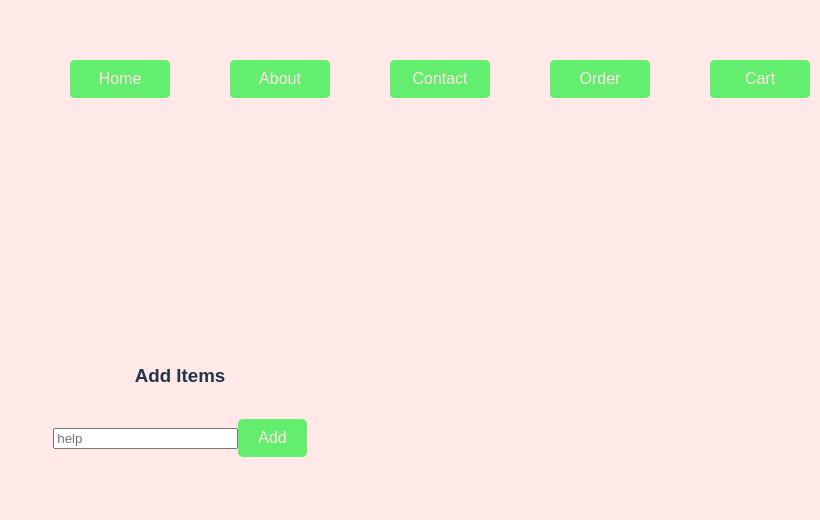
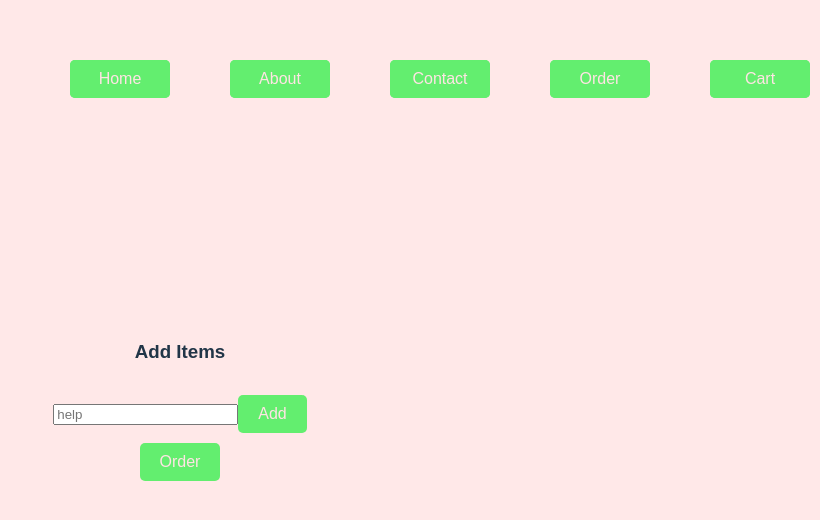
Before and after one commit to ishamotwani/FastGPTFood, a React (Vite) app: page /Order in a window 1280 px wide. Shown: the top 520 px of the page, without its empty margins (460-1280 px from the left). Built offline with nearby package versions, Linux system fonts and the light colour scheme.

Commit message:
Before Order Takes Up the Next 6 Hours

```diff
--- a/src/functions/Navigation.jsx
+++ b/src/functions/Navigation.jsx
@@ -38,5 +38,4 @@ function Navigation() {
     );
 }
 
-
 export default Navigation;
--- a/src/pages/Cart.jsx
+++ b/src/pages/Cart.jsx
@@ -7,10 +7,9 @@ function Cart ({items = [], removeItem, removeAll, cost}) {
     //time is also set whenever a delibutton is trigger
     const [typeOrder, setTypeOrder] = useState("");
     const [deliTime, setDeliTime] = useState(0);
-
-    //Payment type
     const [typePay, setTypePay] = useState("");
 
+    //delivery types
     const homeDeliButton = () => {
         setTypeOrder("Drop-Off Delivery");
         setDeliTime(20 + (items.length * 3) );
@@ -21,6 +20,7 @@ function Cart ({items = [], removeItem, removeAll, cost}) {
         setDeliTime((items.length * 3));
     }
 
+    //Payment type
     const masterCardButton = () => {
         setTypePay("Master Card")
     }
@@ -33,6 +33,7 @@ function Cart ({items = [], removeItem, removeAll, cost}) {
         setTypePay("Paypal")
     }
 
+    //'reset' button basically
     const purchaseButton = () => {
         setTypeOrder("");
         setTypePay("");
@@ -72,10 +73,20 @@ function Cart ({items = [], removeItem, removeAll, cost}) {
                     {typeOrder === "Drop-Off Delivery" ? (
                         <div>
                             <p>Estimated Delivery Time: {deliTime} minutes</p>
+                            <p>Your home location?</p>
+                            <input type='text' placeholder='help' />
+
                         </div>
                     ) : (
                         <div>
                             <p>Estimated Pickup Time: {deliTime} minutes</p>
+                            <p>What store you picking up from</p>
+                            <select onChange={(e) => console.log(e.target.value)}>
+                                <option value="">Please Select a Location</option>
+                                <option value="LocationA">The Moon</option>
+                                <option value="LocationB">The Deep Beyond</option>
+                                <option value="LocationC">My Death Bed</option>
+                            </select>
                         </div>
                     )}
                     </div>
--- a/src/pages/Order.jsx
+++ b/src/pages/Order.jsx
@@ -5,9 +5,24 @@ import Navigation from '../functions/Navigation';
 import '../CssPages/Order.css';
 
 // Anything past navi is temp because OMG idk how we are creating a chatbot
+//before everything breaks we are making one last stabbing cut to the neck
+
+function CartButton() {
+    const navigate = useNavigate();
+
+    const moveButton = () => {
+      navigate('/Cart');
+    }
+
+    return (
+      <div>
+        <button onClick={moveButton}>Order</button>
+      </div>
+    )
+  }
+
 function Order ({addItem}) {
     const [input, setInput] = useState("");
-
 
     const add = () => {
         addItem(input);
@@ -20,9 +35,15 @@ function Order ({addItem}) {
             <Navigation />
         </header>
 
+        <div>
           <h3>Add Items</h3>
           <input type='text' value={input} onChange={(e) => setInput(e.target.value)} placeholder='help' />
           <button onClick={add}>Add</button>
+        </div>
+
+        <div>
+            <CartButton />
+        </div>
         </div>
     );
 }
```
